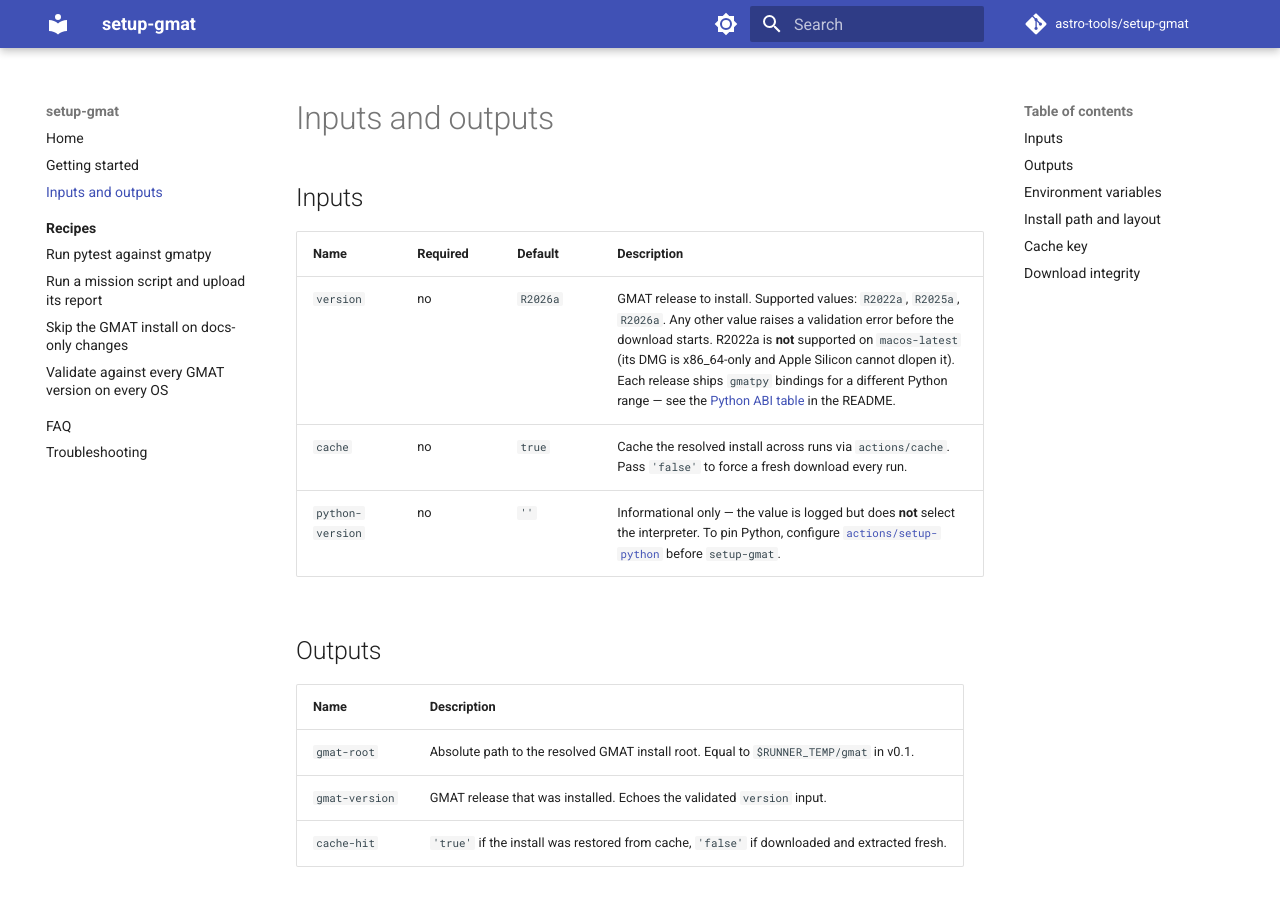
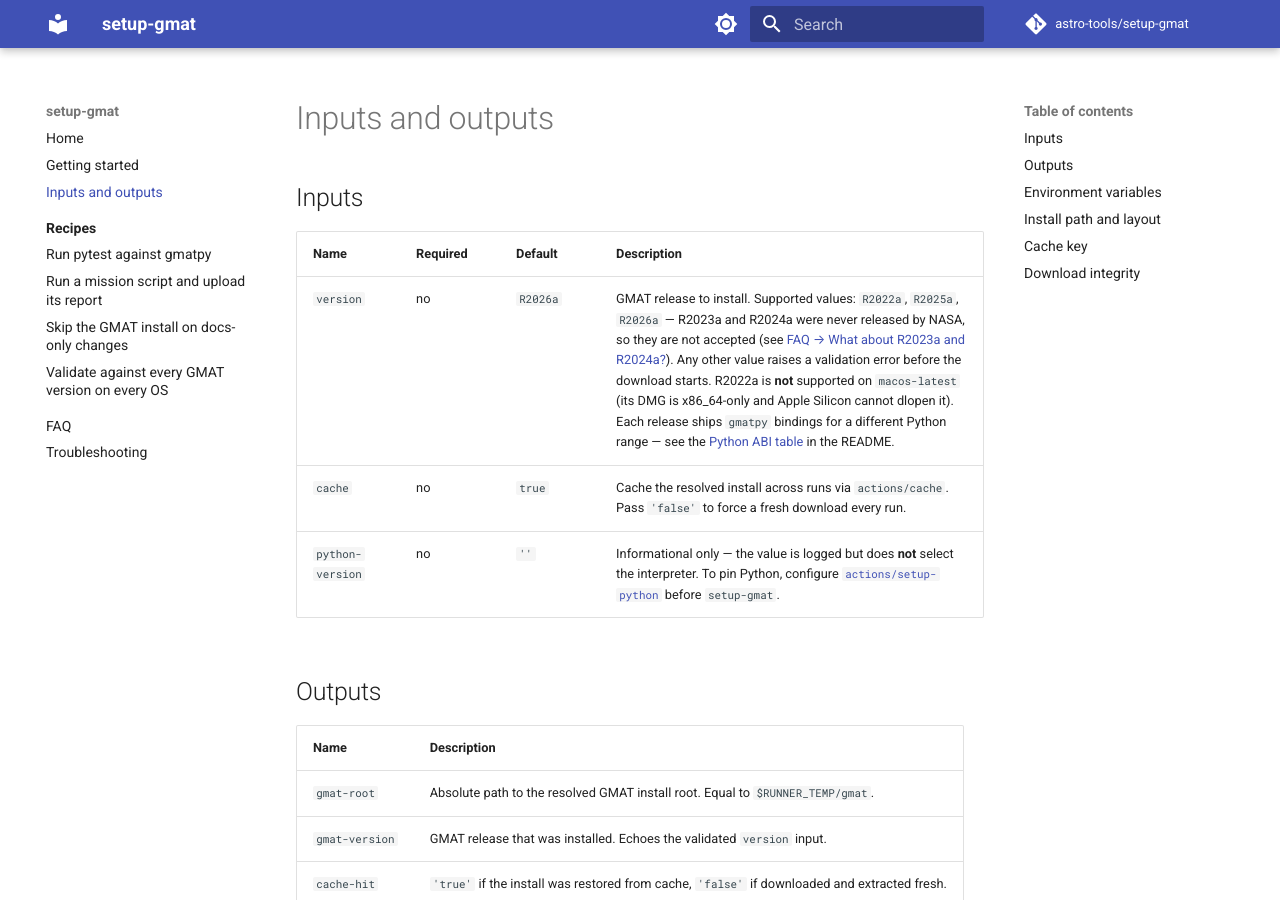
Before and after one commit to astro-tools/setup-gmat, an MkDocs documentation site: the page built from docs/inputs-outputs.md, in a window 1280 px wide and 900 px high. Built offline with MkDocs 1.6.1 and Material for MkDocs 9.7.7, drawn with Linux system fonts in a browser that asks for light colours; comment, search, counter and statistics services are not loaded.

Commit message:
docs: refresh README + docs landing surface for v0.2 (#58)
- README quick start: matrix is now 3-OS (ubuntu/windows/macos) on a single GMAT version, replacing the single-OS single-version stub. Adds a pointer to the multi-version compatibility recipe for consumers who want to vary GMAT version too.
- README roadmap: drops the now-shipped v0.2 row (scope landed in #48/#49/#50/#51/#52) and relabels the new top row as v0.2 (current).
- docs/inputs-outputs.md: version input description gains a one-line note that R2023a/R2024a were never released, linking to the canonical FAQ entry. gmat-root output description drops the stale "in v0.1" qualifier (the path is the same in v0.2).
- docs/faq.md: download-verification entry drops the "in v0.1" qualifier — the action still does not verify a checksum or signature in v0.2; supply-chain hardening remains on the v0.3 roadmap.

Closes #43

```diff
--- a/docs/inputs-outputs.md
+++ b/docs/inputs-outputs.md
@@ -2,17 +2,17 @@
 
 ## Inputs
 
-| Name             | Required | Default  | Description                                                                                                                                                                                                                                                                                                                                                                                                                                    |
-| ---------------- | -------- | -------- | ---------------------------------------------------------------------------------------------------------------------------------------------------------------------------------------------------------------------------------------------------------------------------------------------------------------------------------------------------------------------------------------------------------------------------------------------- |
-| `version`        | no       | `R2026a` | GMAT release to install. Supported values: `R2022a`, `R2025a`, `R2026a`. Any other value raises a validation error before the download starts. R2022a is **not** supported on `macos-latest` (its DMG is x86_64-only and Apple Silicon cannot dlopen it). Each release ships `gmatpy` bindings for a different Python range — see the [Python ABI table](https://github.com/astro-tools/setup-gmat#python-abi-per-gmat-release) in the README. |
-| `cache`          | no       | `true`   | Cache the resolved install across runs via `actions/cache`. Pass `'false'` to force a fresh download every run.                                                                                                                                                                                                                                                                                                                                |
-| `python-version` | no       | `''`     | Informational only — the value is logged but does **not** select the interpreter. To pin Python, configure [`actions/setup-python`](https://github.com/actions/setup-python) before `setup-gmat`.                                                                                                                                                                                                                                              |
+| Name             | Required | Default  | Description                                                                                                                                                                                                                                                                                                                                                                                                                                                                                                                                                                                               |
+| ---------------- | -------- | -------- | --------------------------------------------------------------------------------------------------------------------------------------------------------------------------------------------------------------------------------------------------------------------------------------------------------------------------------------------------------------------------------------------------------------------------------------------------------------------------------------------------------------------------------------------------------------------------------------------------------- |
+| `version`        | no       | `R2026a` | GMAT release to install. Supported values: `R2022a`, `R2025a`, `R2026a` — R2023a and R2024a were never released by NASA, so they are not accepted (see [FAQ → What about R2023a and R2024a?](faq.md#what-about-r2023a-and-r2024a)). Any other value raises a validation error before the download starts. R2022a is **not** supported on `macos-latest` (its DMG is x86_64-only and Apple Silicon cannot dlopen it). Each release ships `gmatpy` bindings for a different Python range — see the [Python ABI table](https://github.com/astro-tools/setup-gmat#python-abi-per-gmat-release) in the README. |
+| `cache`          | no       | `true`   | Cache the resolved install across runs via `actions/cache`. Pass `'false'` to force a fresh download every run.                                                                                                                                                                                                                                                                                                                                                                                                                                                                                           |
+| `python-version` | no       | `''`     | Informational only — the value is logged but does **not** select the interpreter. To pin Python, configure [`actions/setup-python`](https://github.com/actions/setup-python) before `setup-gmat`.                                                                                                                                                                                                                                                                                                                                                                                                         |
 
 ## Outputs
 
 | Name           | Description                                                                                   |
 | -------------- | --------------------------------------------------------------------------------------------- |
-| `gmat-root`    | Absolute path to the resolved GMAT install root. Equal to `$RUNNER_TEMP/gmat` in v0.1.        |
+| `gmat-root`    | Absolute path to the resolved GMAT install root. Equal to `$RUNNER_TEMP/gmat`.                |
 | `gmat-version` | GMAT release that was installed. Echoes the validated `version` input.                        |
 | `cache-hit`    | `'true'` if the install was restored from cache, `'false'` if downloaded and extracted fresh. |
 
```
Also changed, not shown: README.md (+7 -6 lines), docs/faq.md (+1 -1 lines).
